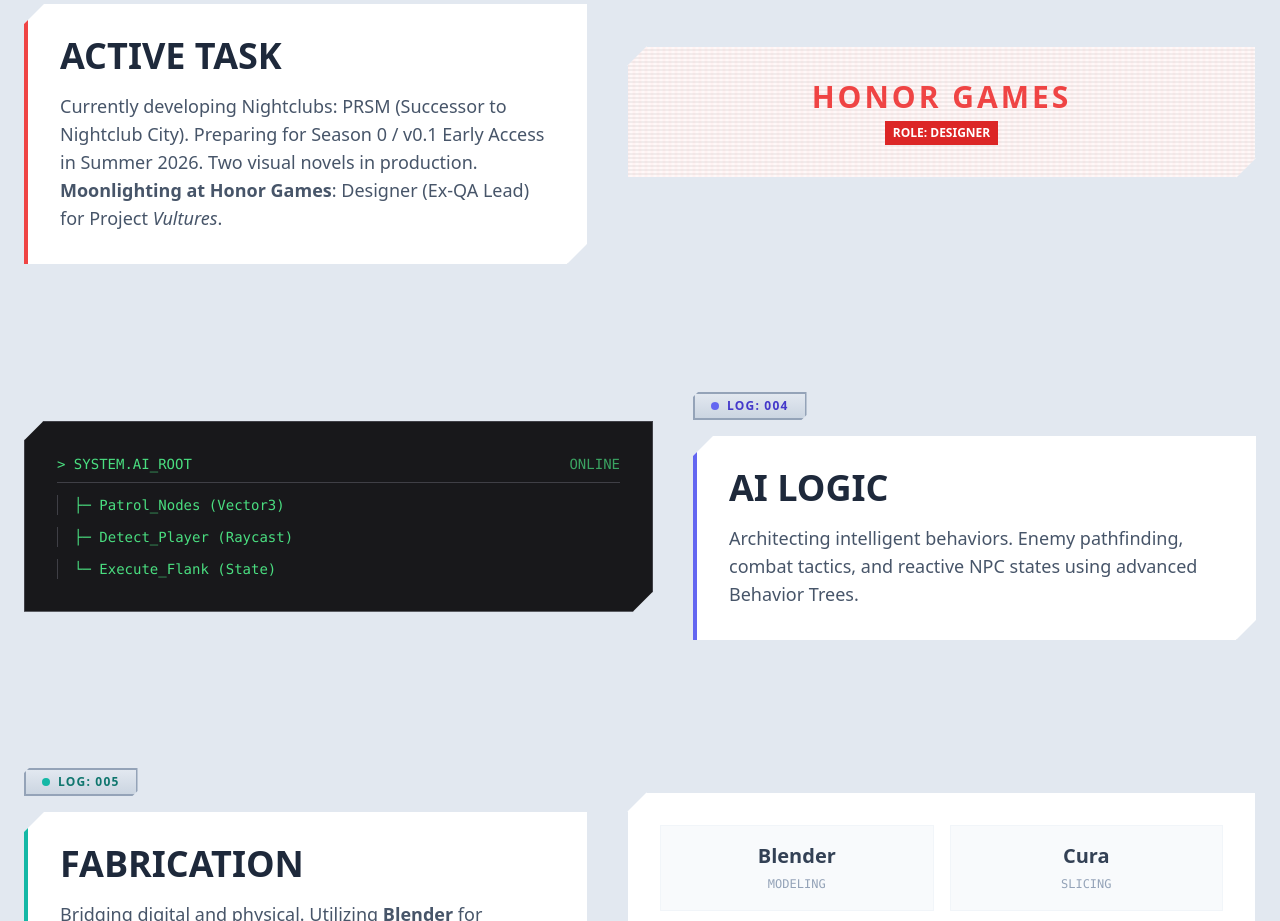
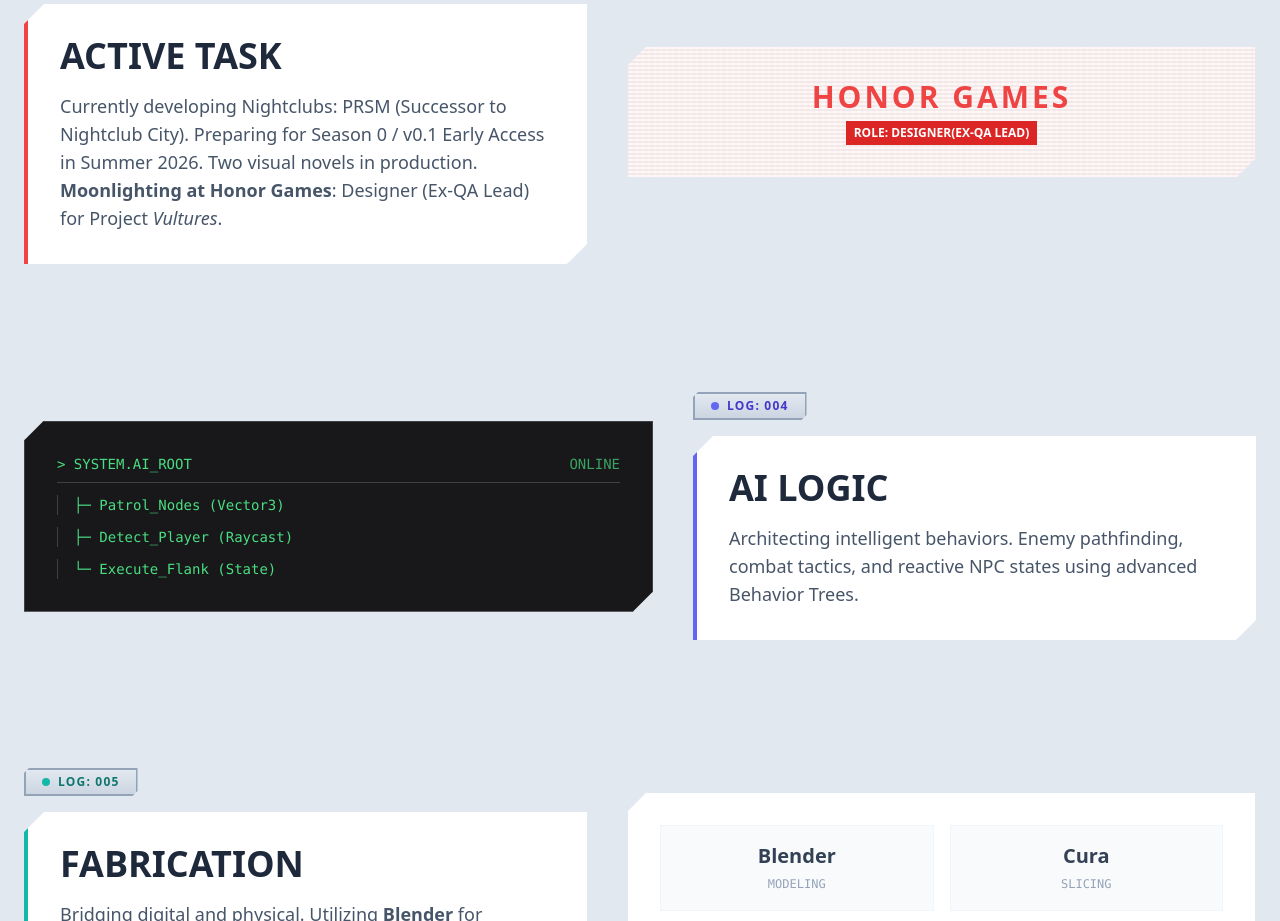
Before and after one commit to OwlhootMike/owlhootgames-site, a Next.js app: page / in a window 1280 px wide. Shown: the part 1700-2621 px from the top of the page. Built offline with nearby package versions, Linux system fonts and the light colour scheme.

Commit message:
Finishing adding Log 003

```diff
--- a/app/page.tsx
+++ b/app/page.tsx
@@ -341,7 +341,7 @@ export default function Home() {
              <div className="absolute inset-0 bg-[linear-gradient(rgba(18,16,16,0)_50%,rgba(0,0,0,0.05)_50%),linear-gradient(90deg,rgba(255,0,0,0.06),rgba(255,0,0,0.02),rgba(255,0,0,0.06))] z-0 pointer-events-none bg-[length:100%_4px,6px_100%]"></div>
              <div className="text-center z-10">
                 <div className="text-2xl md:text-3xl font-black text-red-500 mb-1 tracking-widest">HONOR GAMES</div>
-                <div className="inline-block bg-red-600 text-white text-xs font-bold px-2 py-1 uppercase">Role: Designer</div>
+                <div className="inline-block bg-red-600 text-white text-xs font-bold px-2 py-1 uppercase">Role: Designer(EX-QA Lead)</div>
              </div>
           </div>
         </motion.div>
```
